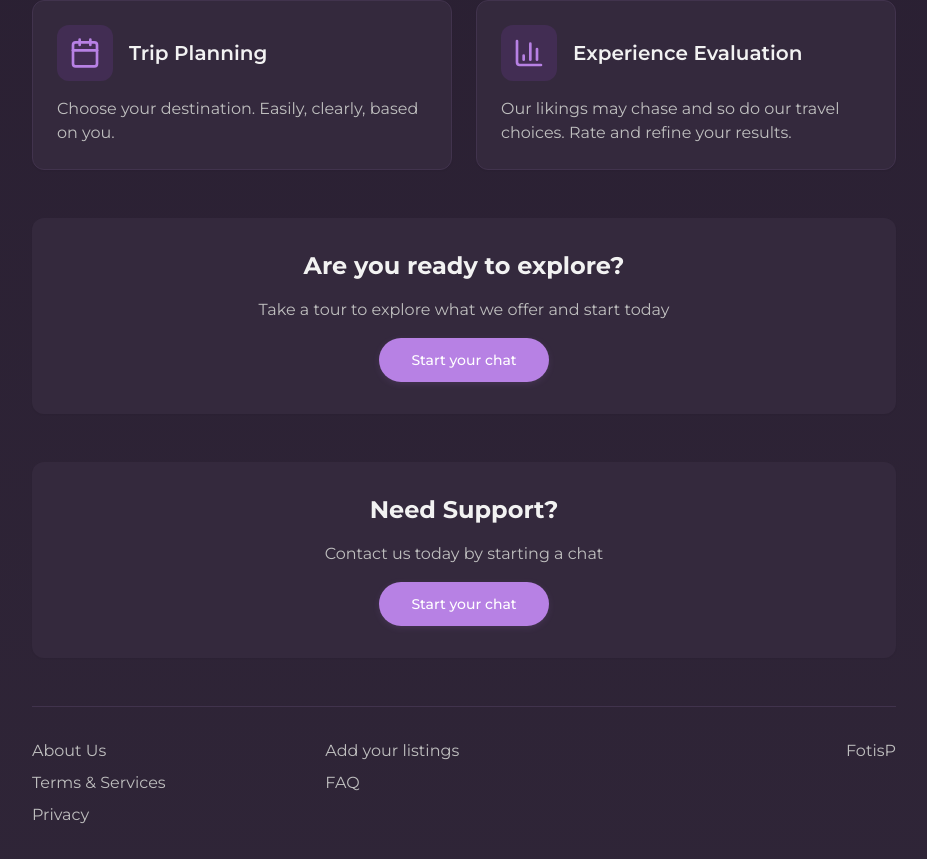
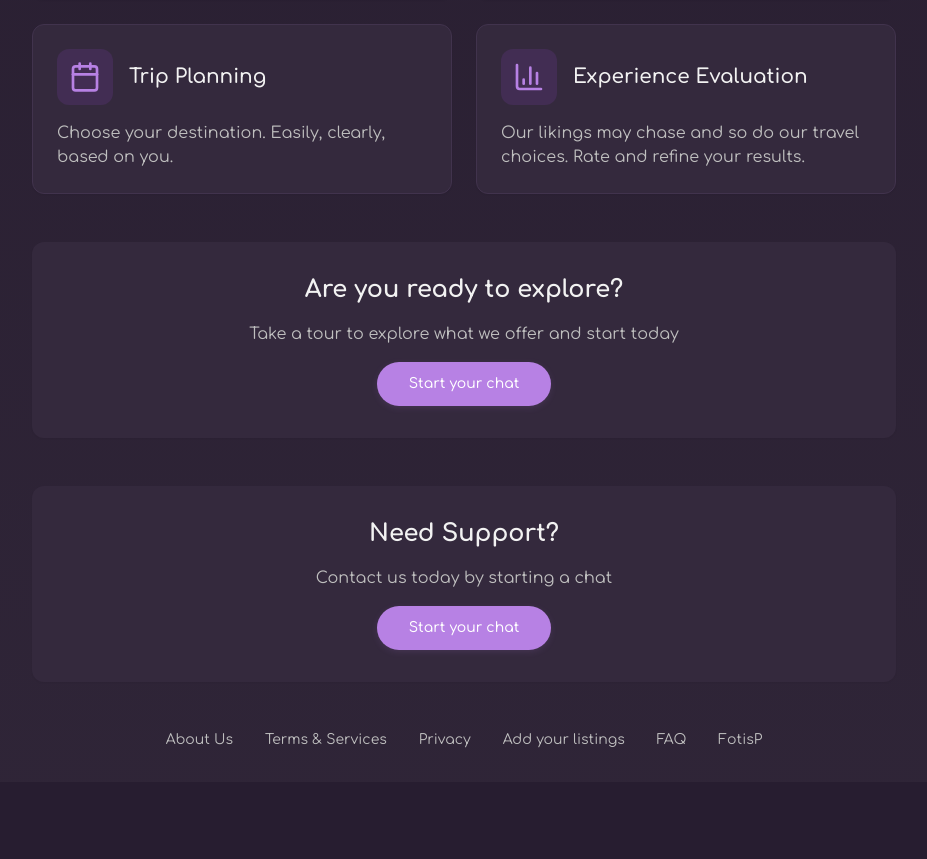
Before and after one commit to ux-fotisp/heritage-persona-explore, a React (Vite) app: page / in a window 1280 px wide. Shown: the part 682-1541 px from the top of the page, without its empty margins (176-1103 px from the left). After the commit the page ends 1464 px from the top, so only its background shows below. Built offline with nearby package versions, Linux system fonts and the light colour scheme.

Commit message:
Add Comfortaa font and update footer
Use Comfortaa font family and create the footer as provided in the Figma file.

```diff
--- a/index.html
+++ b/index.html
@@ -13,10 +13,10 @@
     <meta name="apple-mobile-web-app-status-bar-style" content="default" />
     <meta name="apple-mobile-web-app-title" content="CCIM Explorer" />
 
-    <!-- Google Fonts - Montserrat -->
+    <!-- Google Fonts - Comfortaa -->
     <link rel="preconnect" href="https://fonts.googleapis.com">
     <link rel="preconnect" href="https://fonts.gstatic.com" crossorigin>
-    <link href="https://fonts.googleapis.com/css2?family=Montserrat:wght@300;400;500;600;700&display=swap" rel="stylesheet">
+    <link href="https://fonts.googleapis.com/css2?family=Comfortaa:wght@300;400;500;600;700&display=swap" rel="stylesheet">
 
     <meta property="og:title" content="CCIM - Cultural Heritage Explorer" />
     <meta property="og:description" content="Discover cultural heritage sites that match your personality" />
--- a/src/pages/Index.tsx
+++ b/src/pages/Index.tsx
@@ -135,32 +135,26 @@ const Index = () => {
           </Card>
 
           {/* Footer */}
-          <div className="border-t border-border pt-8 mt-12">
-            <div className="grid grid-cols-2 md:grid-cols-3 gap-4 text-center md:text-left">
-              <div className="space-y-2">
-                <a href="/about" className="block text-muted-foreground hover:text-foreground transition-colors">
+          <div className="text-center space-y-8 text-sm text-muted-foreground">
+            <div className="flex flex-wrap justify-center gap-x-8 gap-y-2">
+              <a href="/about" className="hover:text-foreground transition-colors">
                 About Us
               </a>
-                <a href="/terms" className="block text-muted-foreground hover:text-foreground transition-colors">
+              <a href="/terms" className="hover:text-foreground transition-colors">
                 Terms & Services
               </a>
-                <a href="/privacy" className="block text-muted-foreground hover:text-foreground transition-colors">
+              <a href="/privacy" className="hover:text-foreground transition-colors">
                 Privacy
               </a>
-              </div>
-              <div className="space-y-2">
-                <a href="/add-listings" className="block text-muted-foreground hover:text-foreground transition-colors">
+              <a href="/add-listings" className="hover:text-foreground transition-colors">
                 Add your listings
               </a>
-                <a href="/faq" className="block text-muted-foreground hover:text-foreground transition-colors">
+              <a href="/faq" className="hover:text-foreground transition-colors">
                 FAQ
               </a>
-              </div>
-              <div className="space-y-2 md:text-right">
-                <a href="/fotis" className="block text-muted-foreground hover:text-foreground transition-colors">
+              <a href="/fotis" className="hover:text-foreground transition-colors">
                 FotisP
               </a>
-              </div>
             </div>
           </div>
         </div>
--- a/tailwind.config.ts
+++ b/tailwind.config.ts
@@ -19,8 +19,8 @@ export default {
 		},
 		extend: {
 			fontFamily: {
-				sans: ['Montserrat', 'system-ui', 'sans-serif'],
-				montserrat: ['Montserrat', 'system-ui', 'sans-serif'],
+				sans: ['Comfortaa', 'system-ui', 'sans-serif'],
+				comfortaa: ['Comfortaa', 'system-ui', 'sans-serif'],
 			},
 			colors: {
 				border: 'hsl(var(--border))',
```
Lines whose indentation alone changed are shown as unchanged.
